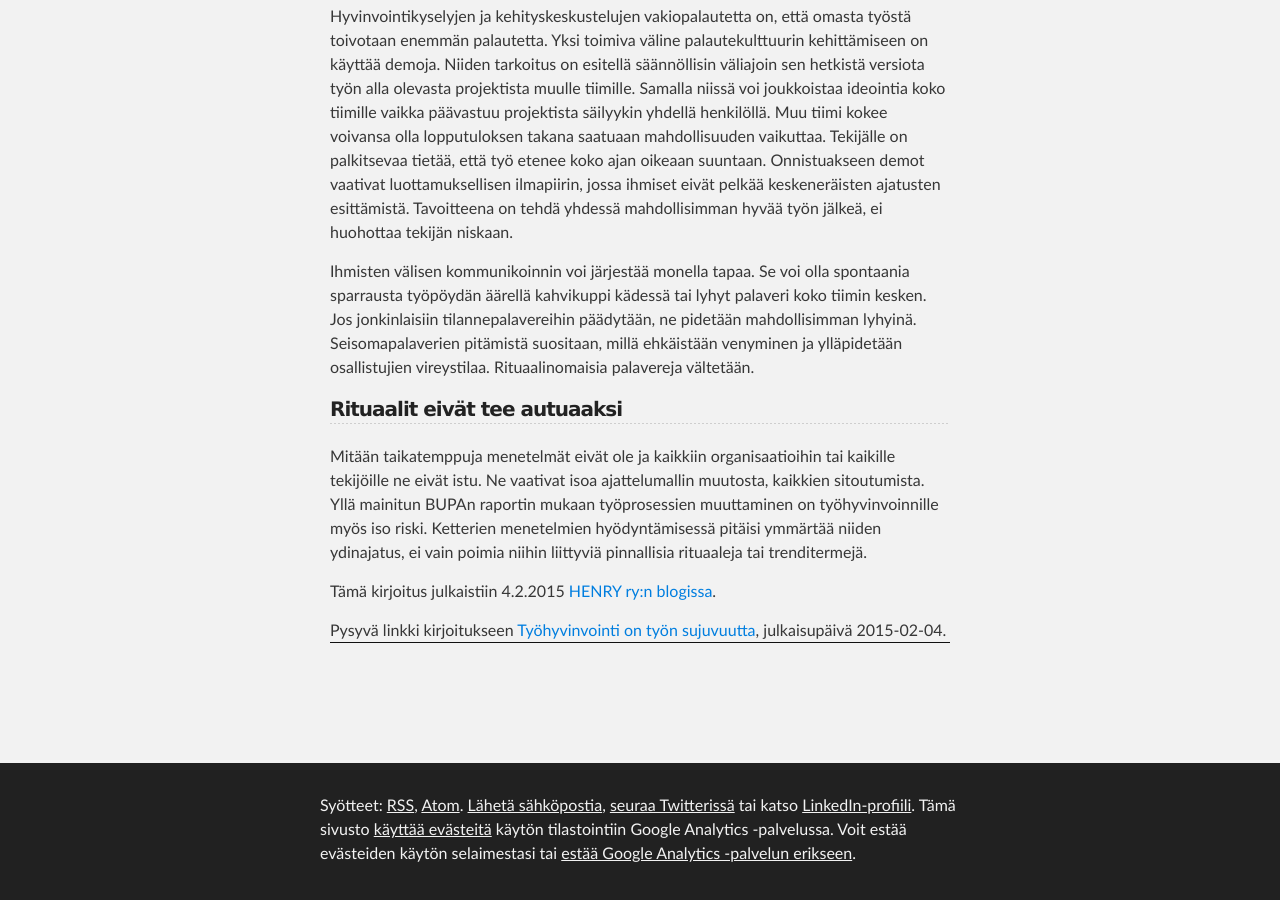
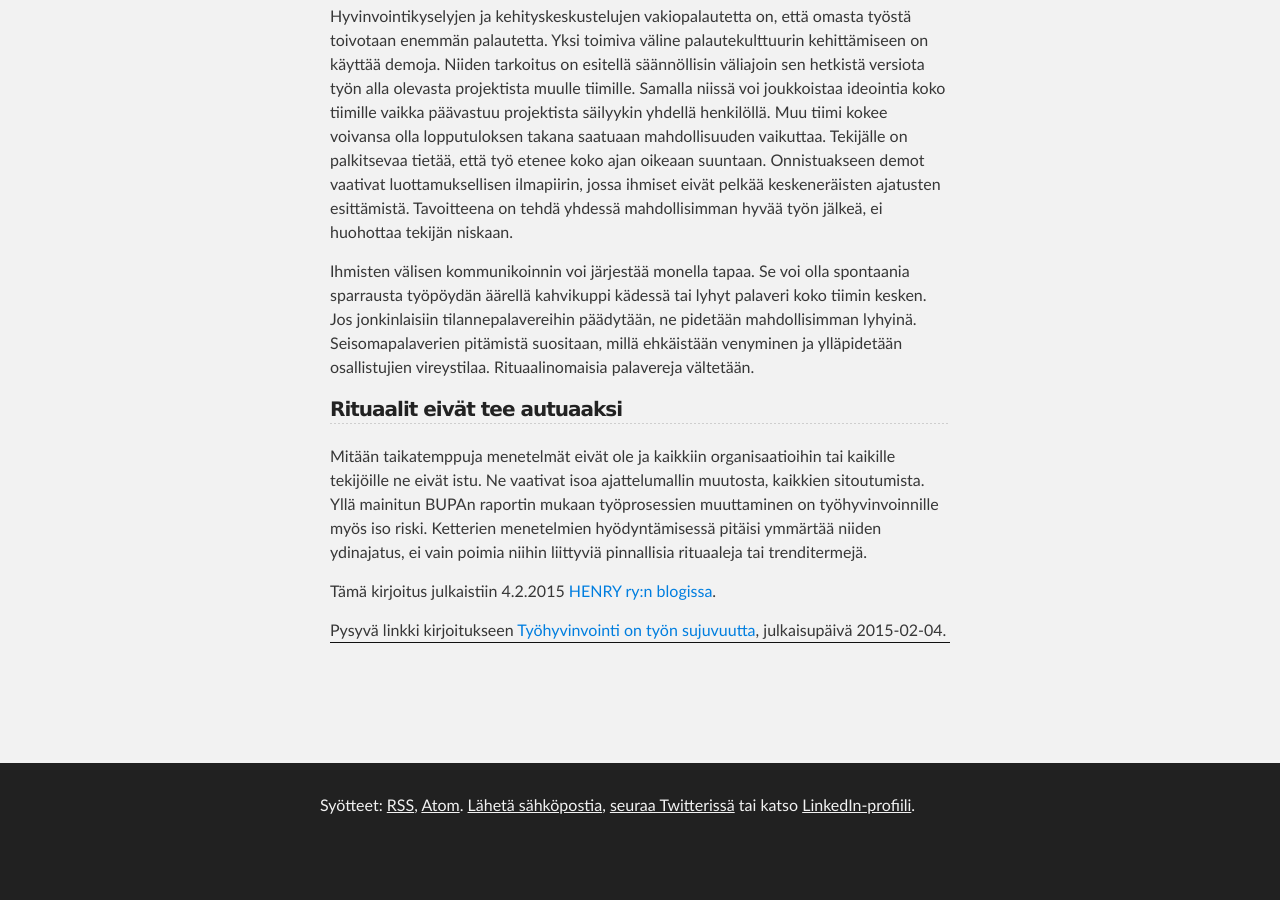
Before and after one commit to sannatiihonen/sannatiihonen.github.io, a Jekyll site: the page built from index.html, in a window 1280 px wide and 900 px high, scrolled down 12363 px. Built offline with Jekyll 4.4.1, drawn with Linux system fonts in a browser that asks for light colours; after the commit the page ends 13215 px from its top, so only the background shows below that.

Commit message:
Remove Google Analytics

```diff
--- a/_includes/footer.html
+++ b/_includes/footer.html
@@ -1,21 +1,9 @@
     <!-- FOOTER  -->
     <div id="footer_wrap" class="outer">
       <footer class="inner">
-        <p>Syötteet: <a href="https://sannatiihonen.github.io/feed.xml">RSS</a>, <a href="https://sannatiihonen.github.io/atom.xml">Atom</a>. <a href="mailto:sanna.tiihonen@iki.fi">Lähetä sähköpostia</a>, <a href="https://twitter.com/sannatiihonen">seuraa Twitterissä</a> tai katso <a href="https://www.linkedin.com/in/sannatiihonen">LinkedIn-profiili</a>. Tämä sivusto <a href="https://www.viestintavirasto.fi/kyberturvallisuus/palveluidenturvallinenkaytto/evasteet.html">käyttää evästeitä</a> käytön tilastointiin Google Analytics -palvelussa. Voit estää evästeiden käytön selaimestasi tai <a href="https://tools.google.com/dlpage/gaoptout">estää Google Analytics -palvelun erikseen</a>.</p>
+        <p>Syötteet: <a href="https://sannatiihonen.github.io/feed.xml">RSS</a>, <a href="https://sannatiihonen.github.io/atom.xml">Atom</a>. <a href="mailto:sanna.tiihonen@iki.fi">Lähetä sähköpostia</a>, <a href="https://twitter.com/sannatiihonen">seuraa Twitterissä</a> tai katso <a href="https://www.linkedin.com/in/sannatiihonen">LinkedIn-profiili</a>.
+        </p>
       </footer>
     </div>
-
-              <script type="text/javascript">
-            var gaJsHost = (("https:" == document.location.protocol) ? "https://ssl." : "http://www.");
-            document.write(unescape("%3Cscript src='" + gaJsHost + "google-analytics.com/ga.js' type='text/javascript'%3E%3C/script%3E"));
-          </script>
-          <script type="text/javascript">
-            try {
-              var pageTracker = _gat._getTracker("UA-70459160-1");
-            pageTracker._trackPageview();
-            } catch(err) {}
-          </script>
-
-
   </body>
 </html>
```
